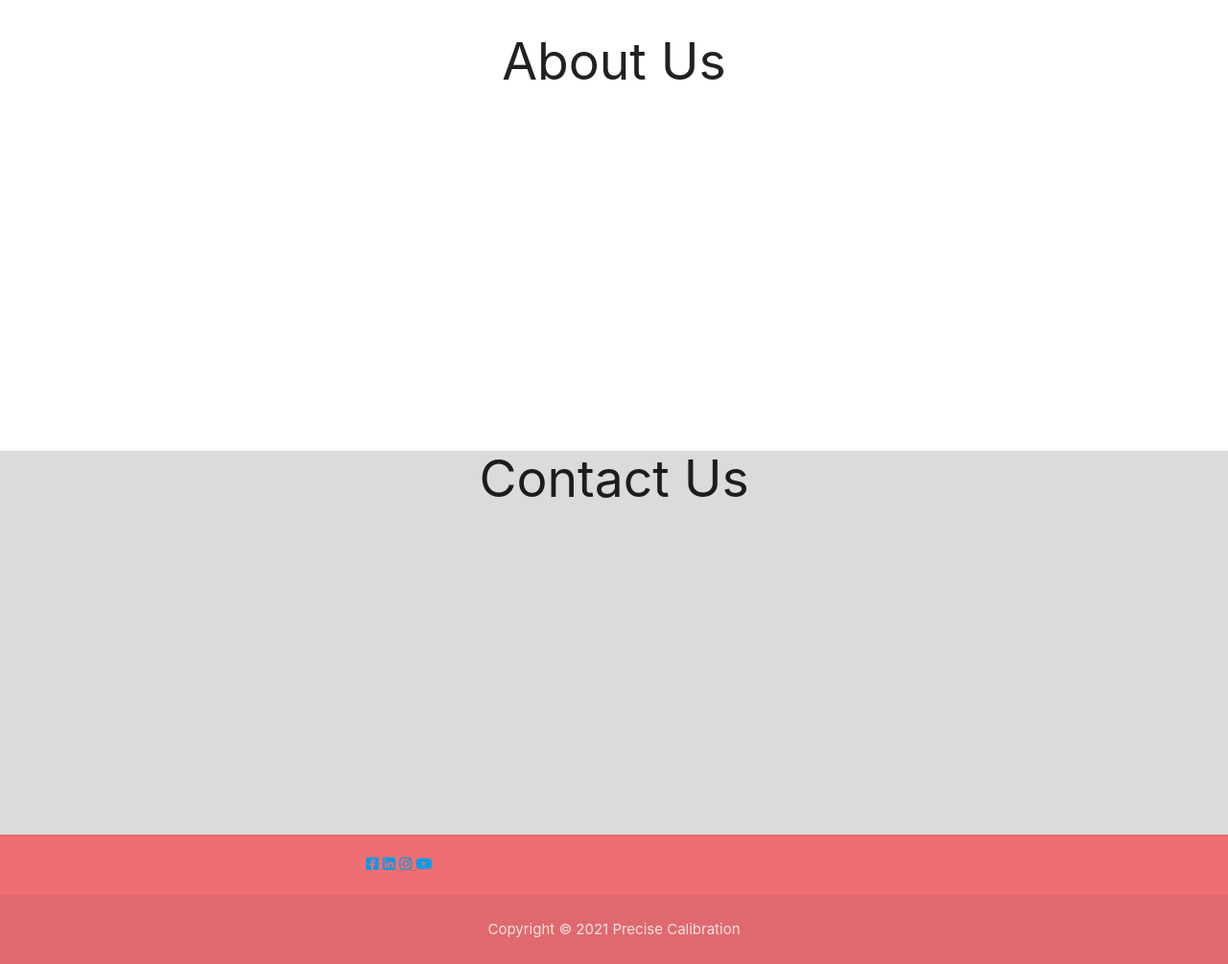
After one commit to shaneoh10/ms3-precise-calibration, a Flask app: template templates/home.html in a window 1280 px wide. The commit adds this page. Shown: the part 865-1870 px from the top of the page at 96% size. Run offline with Flask 2, Linux system fonts and the light colour scheme; the template is opened without the code that fills it, so the values that code supplies are empty; some libraries are stand-ins or nearby versions.

Commit message:
feat: Create home page & add basic structure

```diff
--- a/app.py
+++ b/app.py
@@ -18,6 +18,10 @@ mongo = PyMongo(app)
 
 
 @app.route("/")
+def home():
+    return render_template("home.html")
+
+
 @app.route("/get_cals_due")
 def get_cals_due():
     cals_due = mongo.db.cals_due.find()
--- a/static/css/style.css
+++ b/static/css/style.css
@@ -0,0 +1,28 @@
+html,
+body {
+    overflow-x: hidden;
+    scroll-behavior: smooth;
+}
+
+/************ HOME PAGE  */
+
+#home {
+    height: 100vh;
+    background: url('https://images.unsplash.com/photo-1602056820935-316884c035f8?ixid=MnwxMjA3fDB8MHxwaG90by1wYWdlfHx8fGVufDB8fHx8&ixlib=rb-1.2.1&auto=format&fit=crop&w=1349&q=80') no-repeat bottom fixed;
+    background-size: cover;
+}
+
+ .opaque-cover {
+     height: 100%;
+     width: 100%;
+     background-color: rgba(0, 0, 0, 0.3);
+}
+
+#about {
+    height: 50vh;
+}
+
+#contact {
+    height: 50vh;
+    background-color: #dbdbdb;
+}
--- a/templates/base.html
+++ b/templates/base.html
@@ -27,7 +27,7 @@
                 <a href="#!" class="brand-logo left">Precise Calibration</a>
                 <a href="#" data-target="mobile-demo" class="sidenav-trigger right"><i class="fas fa-bars"></i></a>
                 <ul class="right hide-on-med-and-down">
-                    <li><a href="#">Home</a></li>
+                    <li><a href="{{ url_for('home') }}">Home</a></li>
                     <li><a href="#">About</a></li>
                     <li><a href="#">Contact</a></li>
                     <li><a href="{{ url_for('get_cals_due') }}">Cals Due</a></li>
@@ -43,7 +43,7 @@
         <!-- Collapsible Mobile Navbar  -->
         <ul class="sidenav blue-grey darken-3 text-lighten-4" id="mobile-demo">
             <li><h4 class="center-align">Precise Calibration</h4></li>
-            <li><a href="#">Home</a></li>
+            <li><a href="{{ url_for('home') }}">Home</a></li>
             <li><a href="#">About</a></li>
             <li><a href="#">Contact</a></li>
             <li><a href="{{ url_for('get_cals_due') }}">Cals Due</a></li>
--- /dev/null
+++ b/templates/home.html
@@ -0,0 +1,41 @@
+{% extends 'base.html' %}
+{% block content %}
+
+
+<div id="home">
+    <div class="opaque-cover"></div>
+    <div class="hero-text-container">
+    </div>
+</div>
+
+<div id="about">
+    <h2 class="center">About Us</h2>
+</div>
+
+<div id="contact">
+    <h2 class="center">Contact Us</h2>
+</div>
+
+
+
+
+
+<footer class="page-footer center">
+    <div class="container center">
+        <div class="row">
+            <div class="col l6 s12 center">
+                <a href="#"><i class="fab fa-facebook-square"></i></a>
+                <a href="#"><i class="fab fa-linkedin"></i></a>
+                <a href="#"><i class="fab fa-instagram"></i></i></a>
+                <a href="#"><i class="fab fa-youtube"></i></i></a>
+            </div>
+        </div>
+    </div>
+    <div class="footer-copyright">
+        <div class="container">
+            <p class="center">Copyright &copy; 2021 Precise Calibration</p>
+        </div>
+    </div>
+</footer>
+
+{% endblock %}
```
